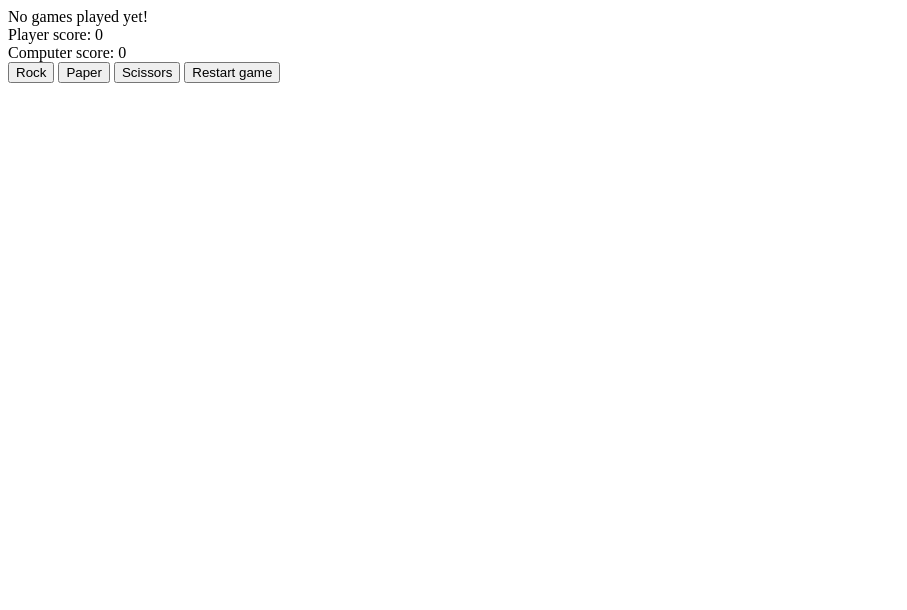
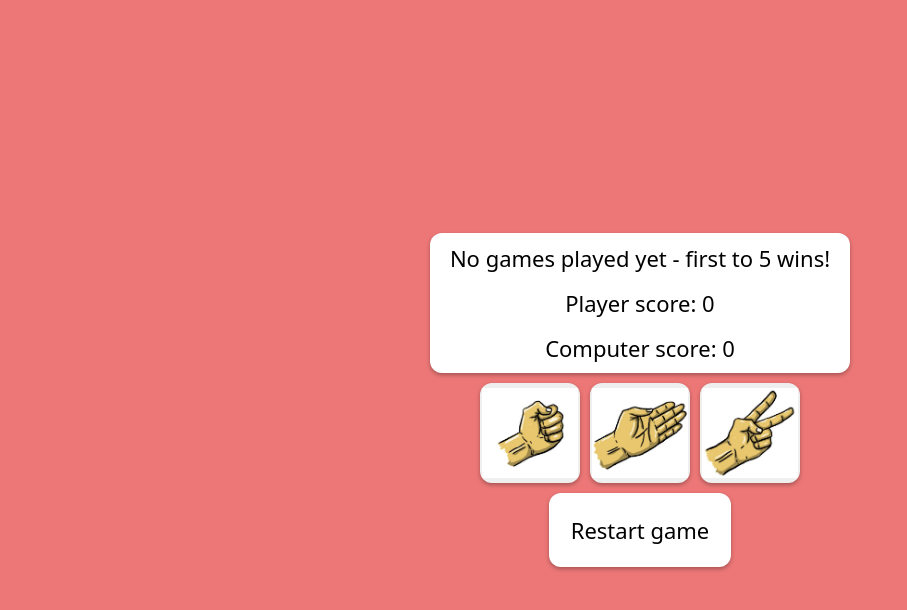
Before and after one commit to brenobmac/odin-rps, a plain HTML site: page index.html in a window 1280 px wide. Shown: the whole page, without its empty margins (0-907 px from the left). Drawn offline with Linux system fonts and the light colour scheme.

Commit message:
Added some images for the buttons and finished up CSS. Also made some simple changes in HTML and JS to make everything prettier.

```diff
--- a/index.html
+++ b/index.html
@@ -7,16 +7,23 @@
         <title>Odin Rock Paper Scissors</title>
     </head>
     <body>
-        <div id="text-container">
-            <div id="round-result">No games played yet!</div>
-            <div id="player-score">Player score: 0</div>
-            <div id="computer-score">Computer score: 0</div>
+        <div id="main-container">
+            <div id="text-container">
+                <div id="round-result">
+                    No games played yet - first to 5 wins!
+                </div>
+                <div id="player-score">Player score: 0</div>
+                <div id="computer-score">Computer score: 0</div>
+            </div>
+
+            <div id="player-buttons">
+                <button id="rock-button"></button>
+                <button id="paper-button"></button>
+                <button id="scissor-button"></button>
+            </div>
+
+            <button id="restart-button">Restart game</button>
         </div>
-
-        <button id="rock-button">Rock</button>
-        <button id="paper-button">Paper</button>
-        <button id="scissor-button">Scissors</button>
-        <button id="restart-button">Restart game</button>
     </body>
     <script src="script.js"></script>
 </html>
--- a/script.js
+++ b/script.js
@@ -9,21 +9,25 @@ function playRound(player, computer) {
     let wins = { rock: "scissors", paper: "rock", scissors: "paper" };
 
     if (wins[player] === computer) {
-        resultText.textContent = `Player wins - ${player} beats ${computer}!`;
+        resultText.textContent = `Player wins round - ${player} beats ${computer}!`;
         playerScore += 1;
         playerScoreText.textContent = `Player score: ${playerScore}`;
 
         // Max score reached
         if (playerScore === 5) {
+            resultText.textContent = `Player wins!!!`;
+            playerScoreText.textContent += " ♛";
             buttonReset();
         }
     } else if (wins[computer] === player) {
-        resultText.textContent = `Computer wins - ${computer} beats ${player}!`;
+        resultText.textContent = `Computer wins round - ${computer} beats ${player}!`;
         computerScore += 1;
         computerScoreText.textContent = `Computer score: ${computerScore}`;
 
         // Max score reached
         if (computerScore === 5) {
+            resultText.textContent = `Computer wins!!!`;
+            computerScoreText.textContent += " ♛";
             buttonReset();
         }
     } else {
@@ -91,5 +95,3 @@ let playerScoreText = document.querySelector("#player-score");
 let computerScoreText = document.querySelector("#computer-score");
 
 buttonStart(playerScore, computerScore);
-
-// Separated button and text declarations globaly. Added restart game button functionality.
--- a/style.css
+++ b/style.css
@@ -0,0 +1,113 @@
+body {
+    margin: 0;
+    background-color: rgba(223, 14, 14, 0.562);
+}
+
+#main-container {
+    display: flex;
+    flex-direction: column;
+    align-items: center;
+    justify-content: center;
+    min-height: 100vh; /*center it in the middle of the screen*/
+}
+
+#text-container {
+    box-shadow: 0px 2px 4px rgba(0, 0, 0, 0.3); /* a little shadow for hover effect and depth */
+    border: none;
+    border-radius: 12px; /* Rounded border*/
+    background-color: white;
+    color: black;
+    display: flex;
+    flex-direction: column;
+    align-items: center;
+    justify-content: center;
+    padding: 10px;
+    min-width: 50vh;
+    min-height: 10vh;
+    gap: 15px;
+}
+
+#round-result,
+#player-score,
+#computer-score {
+    font-size: 22px;
+}
+
+#player-buttons {
+    display: flex;
+    gap: 10px;
+    padding: 10px;
+}
+
+#rock-button,
+#paper-button,
+#scissor-button {
+    box-shadow: 0px 2px 4px rgba(0, 0, 0, 0.3);
+    border: 2px solid transparent; /*Needed for no hover problems*/
+    border-radius: 12px; /* Rounded border*/
+    box-sizing: border-box; /* Ensures padding and border are included in element dimensions. Useful for hover. */
+    cursor: pointer; /*Adds pointer when hover*/
+    justify-content: center;
+    align-items: center;
+    padding: 20px;
+    margin: 0;
+    color: white;
+    min-height: 100px;
+    min-width: 100px;
+    background-size: contain;
+    background-position: center;
+    background-repeat: no-repeat;
+}
+
+/*Hover effect*/
+#rock-button:hover,
+#paper-button:hover,
+#scissor-button:hover,
+#restart-button:hover {
+    border: 2px solid red;
+}
+
+/* CLick effect */
+#rock-button:active,
+#paper-button:active,
+#scissor-button:active,
+#restart-button:active {
+    transform: translateY(2px); /* Slightly moves the button downward */
+    box-shadow: 0px 0px 0px; /* Removes shadow on press for depth effect */
+}
+
+#rock-button {
+    background-image: url("images/rock.png");
+}
+
+#paper-button {
+    background-image: url("images/paper.png");
+}
+
+#scissor-button {
+    background-image: url("images/scissors.png");
+}
+
+#restart-button {
+    box-shadow: 0px 2px 4px rgba(0, 0, 0, 0.3);
+    border: 2px solid transparent;
+    border-radius: 12px;
+    cursor: pointer;
+    box-sizing: border-box;
+    justify-content: center;
+    align-items: center;
+    padding: 20px;
+    margin: 0;
+    color: black;
+    background-color: white;
+    font-size: 22px;
+}
+
+#round-result,
+#player-score,
+#computer-score,
+#restart-button {
+    font-family: system-ui, -apple-system, BlinkMacSystemFont, "Segoe UI",
+        Roboto, Oxygen, Ubuntu, Cantarell, "Open Sans", "Helvetica Neue",
+        sans-serif;
+}
```
Also changed, not shown: images/paper.png (added), images/rock.png (added), images/scissors.png (added).
